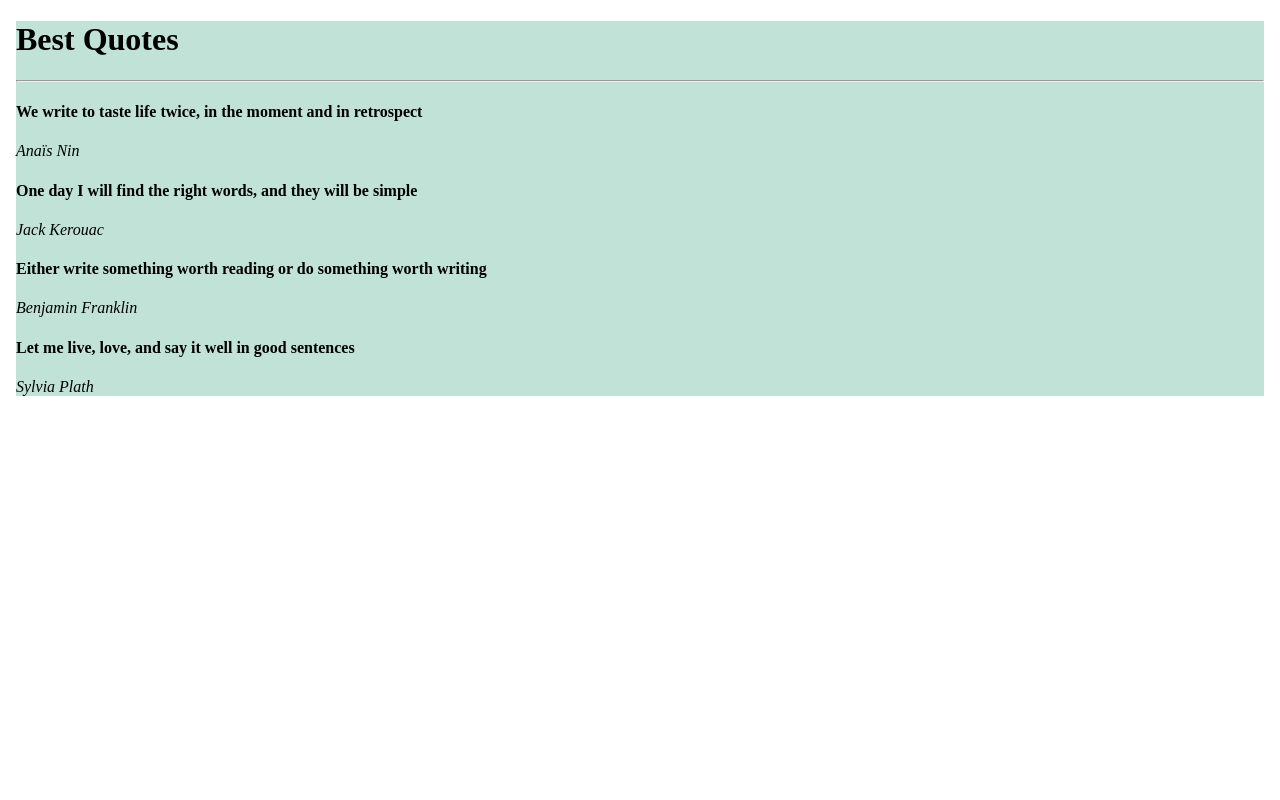
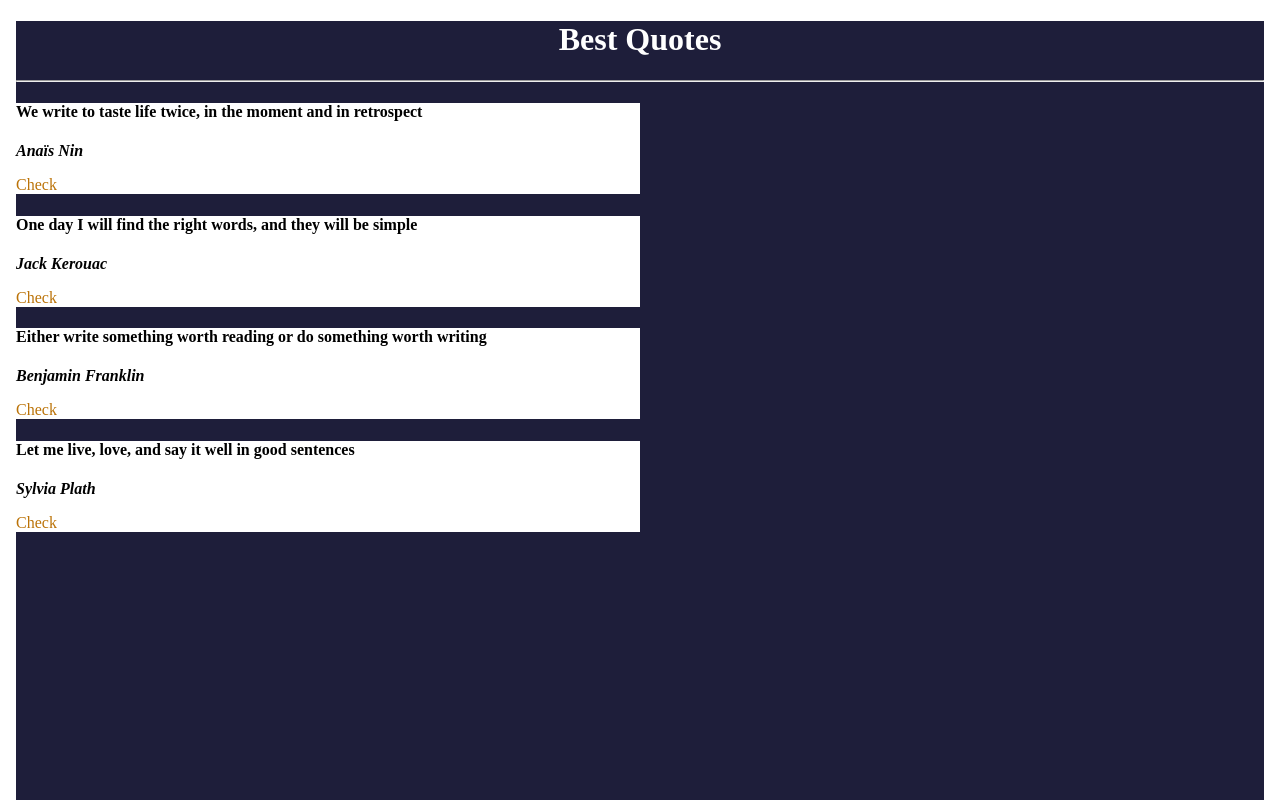
Before and after one commit to Kipkorir2017/Quote-Angular-IP, an Angular app in the folder Documents/CoreIPs/Quotes/: page / in a window 1280 px wide. Shown: the top 800 px of the page. Built offline with nearby package versions, Linux system fonts and the light colour scheme.

Commit message:
add a toggle function

```diff
--- a/Documents/CoreIPs/Quotes/src/app/quote.ts
+++ b/Documents/CoreIPs/Quotes/src/app/quote.ts
@@ -1,11 +1,11 @@
 export class Quote {
-    toggleDetails:boolean;
+    toggleQuote:boolean;
     constructor(public quote:string,
                 public author:string,
                 public submittedBy:string,
                 public upvote:number,
                 public downvote:number,
                 public datePosted:Date){
-                    this.toggleDetails=false;
+                    this.toggleQuote=false;
                 }
 }
--- a/Documents/CoreIPs/Quotes/src/app/quote/quote.component.css
+++ b/Documents/CoreIPs/Quotes/src/app/quote/quote.component.css
@@ -1,3 +1,18 @@
 body{
-    background-color: #c1e2d7;
+    background-color: #1e1e3a;
+    padding-bottom: 50%;
 }
+h1{
+    color: #ffffff;
+    text-align: center;
+}
+.authors{
+    background-color: white;
+    width: 50%;
+}
+h4{
+    color:black;
+}
+p{
+    color:black;
+}
--- a/Documents/CoreIPs/Quotes/src/app/quote/quote.component.html
+++ b/Documents/CoreIPs/Quotes/src/app/quote/quote.component.html
@@ -14,13 +14,15 @@
      <h1>{{title}}</h1>
      <hr>
     </div>
-    <div *ngFor='let quote of quotes; let i =index'>
+    <div class="authors" *ngFor='let quote of quotes; let i =index'>
         <div>
             <h4>{{quote.quote}}</h4>
         </div>
         <div>
-            <p><em>{{quote.author}}</em></p>
+            <p><strong><em>{{quote.author}}</em></strong></p>
+
         </div>
+       <div (click)="toggleDetails(i)"><p style="color: #bb7308;">Check</p></div>
 
     </div>
   </div>
--- a/Documents/CoreIPs/Quotes/src/app/quote/quote.component.ts
+++ b/Documents/CoreIPs/Quotes/src/app/quote/quote.component.ts
@@ -16,6 +16,9 @@ export class QuoteComponent implements OnInit {
 
   ];
 
+  toggleDetails(index: number) {
+    this.quotes[index].toggleQuote = !this.quotes[index].toggleQuote;
+  }
   constructor() { }
 
   ngOnInit(): void {
```
